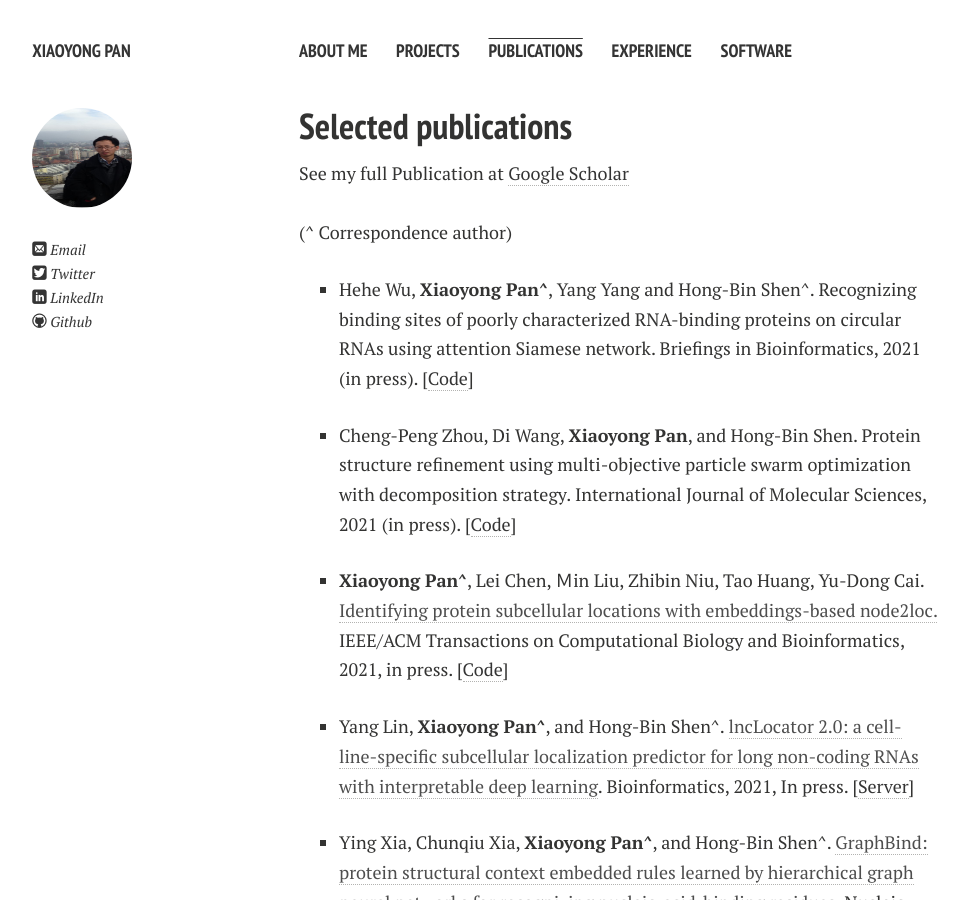
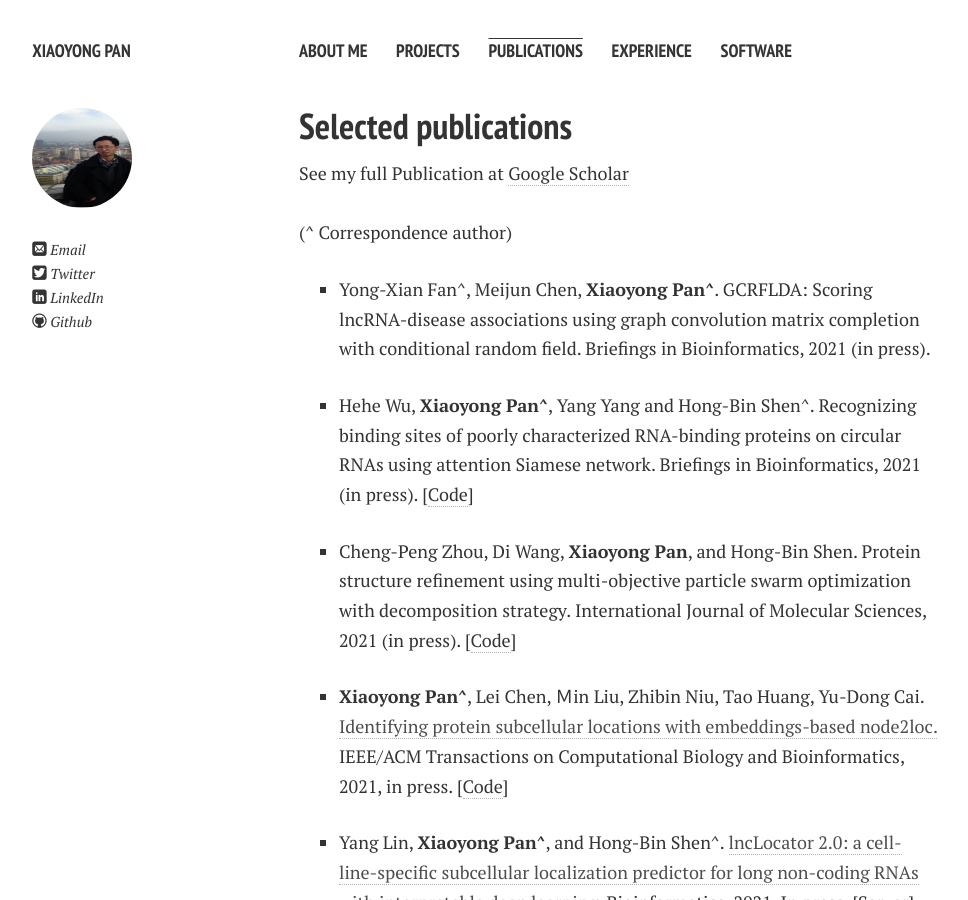
Before and after one commit to xypan1232/xypan1232.github.io, a Jekyll site: the page built from publications.md, in a window 1280 px wide and 900 px high. Shown: the whole window, without its empty margins (21-989 px from the left). Built offline with Jekyll 4.4.1, drawn with Linux system fonts in a browser that asks for light colours; nearby versions of some CDN libraries; Markdown is read by kramdown in place of the engine named in the settings.

Commit message:
Update publications.md

```diff
--- a/publications.md
+++ b/publications.md
@@ -10,6 +10,12 @@ title: Publications
 See my full Publication at <a href="https://scholar.google.com/citations?hl=en&user=Yis2IzgAAAAJ">Google Scholar</a> <br><br>
 (^ Correspondence author) <br>
 <ul>
+
+	<li><p>
+Yong-Xian Fan^, Meijun Chen, <b>Xiaoyong Pan^</b>. GCRFLDA: Scoring lncRNA-disease associations using graph convolution matrix completion with conditional random field.
+Briefings in Bioinformatics, 2021 (in press).
+	</p> </li>
+
 	<li><p>
 Hehe Wu, <b>Xiaoyong Pan^</b>, Yang Yang and Hong-Bin Shen^. Recognizing binding sites of poorly characterized RNA-binding proteins on circular RNAs using attention Siamese network.
 Briefings in Bioinformatics, 2021 (in press).  [<a href="https://github.com/hehew321/iDeepC">Code</a>]
```
